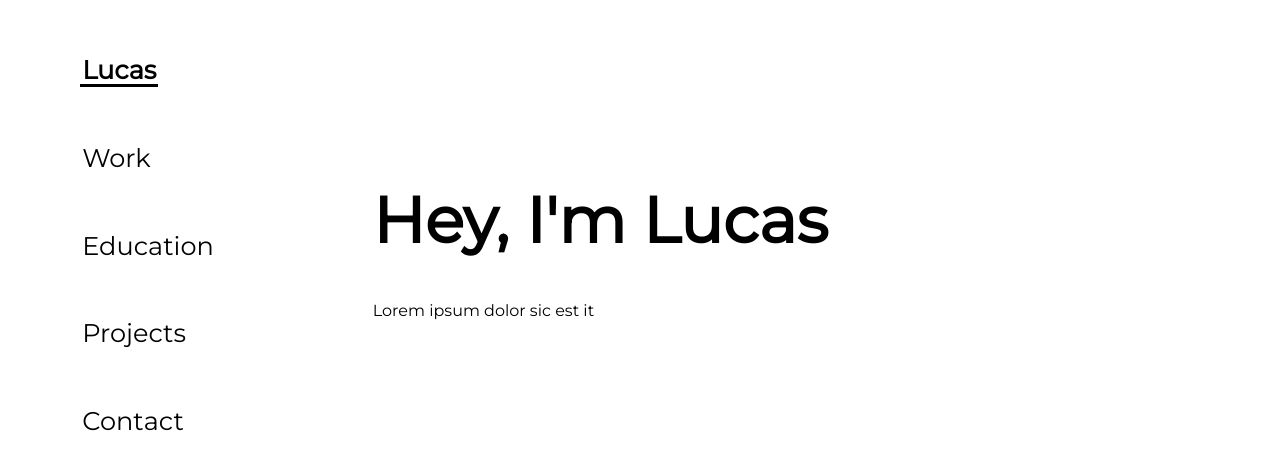
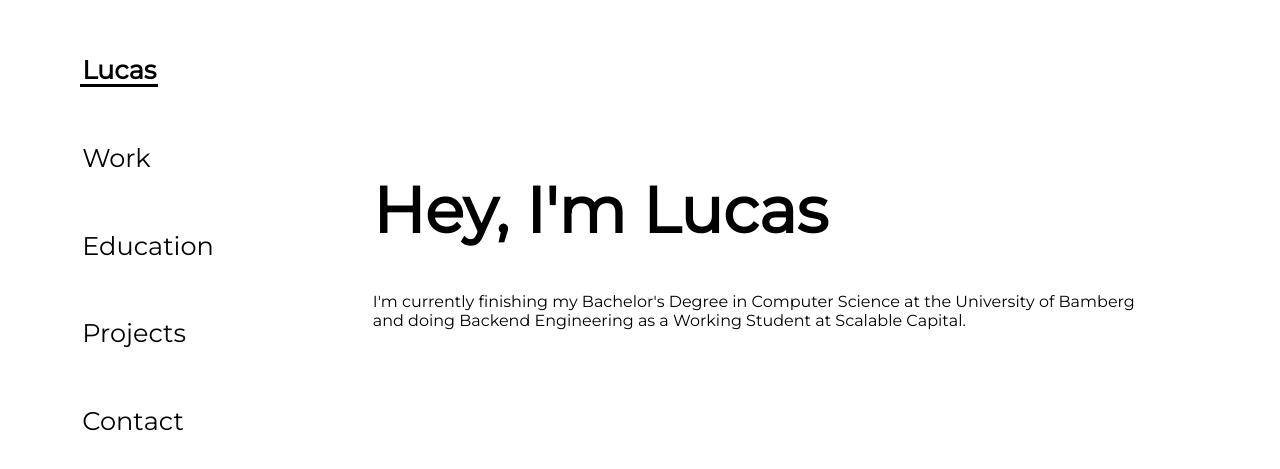
Before and after one commit to lucas-carvajal/website, a SvelteKit app: page / in a window 1280 px wide. Shown: the part 155-624 px from the top of the page. Built offline with nearby package versions, Linux system fonts and the light colour scheme.

Commit message:
add text to default page

```diff
--- a/src/routes/+page.svelte
+++ b/src/routes/+page.svelte
@@ -36,7 +36,10 @@
 <div class="wrapper">
     <div class="content">
         <h1>{typedChar}</h1>
-        <p>Lorem ipsum dolor sic est it</p>
+        <p>
+            I'm currently finishing my Bachelor's Degree in Computer Science at the University of Bamberg and doing Backend Engineering as a Working Student at
+            <a target="_blank" rel="noopener noreferrer" href="https://de.scalable.capital/en">Scalable Capital</a>.
+        </p>
     </div>
 </div>
 
@@ -62,4 +65,9 @@
         height: wrap-content;
         width: 100%;
     }
+
+    a {
+        text-decoration: none;
+        color: black;
+    }
 </style>
--- a/src/routes/contact/+page.svelte
+++ b/src/routes/contact/+page.svelte
@@ -27,6 +27,5 @@
         margin-top: 1em;
         text-decoration: none;
         color: black;
-        text-emphasis-color: red;
     }
 </style>
```
